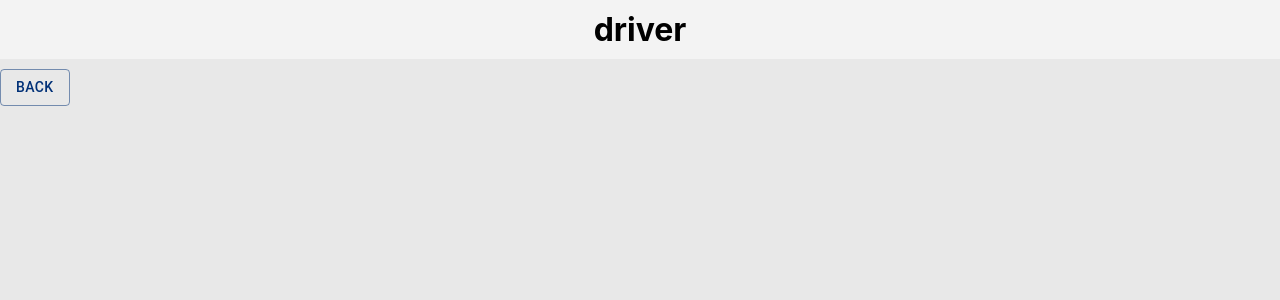
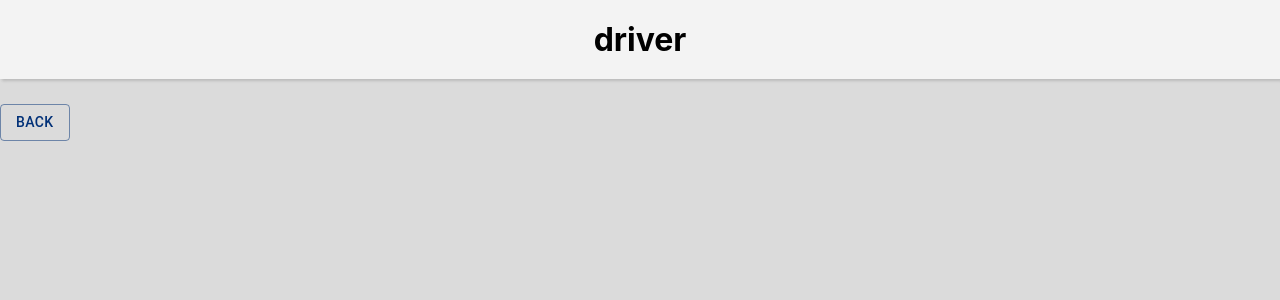
Before and after one commit to jdavstaff/Project3Docs, a React (Create React App) app in the folder frontend/: page /driver in a window 1280 px wide. Shown: the top 300 px of the page. Built offline with nearby package versions, Linux system fonts and the light colour scheme.

Commit message:
tab panels styled

```diff
--- a/frontend/src/App.css
+++ b/frontend/src/App.css
@@ -19,11 +19,11 @@ a:active {
   margin: 0;
 }
 body {
-  background-color: #e8e8e8;
+  background-color: #dbdbdb;
 }
 
 .content {
-  margin: 0 40px;
+  /* margin: 0 40px; */
 }
 
 .bottomButtonBar {
--- a/frontend/src/App.js
+++ b/frontend/src/App.js
@@ -20,6 +20,9 @@ function App() {
       },
       secondary: {
         main: "#373737",
+      },
+      info: {
+        main: "#F3F3F3",
       },
     },
   });
--- a/frontend/src/components/Header.js
+++ b/frontend/src/components/Header.js
@@ -2,9 +2,10 @@ export default function Header({ name }) {
   const headerStyle = {
     textAlign: "center",
     backgroundColor: "#F3F3F3",
-    padding: "10px 0",
+    padding: "20px 0",
     marginBottom: "10px",
-    margin: "0 0 10px 0",
+    margin: "0 0 25px 0",
+    boxShadow: "rgba(0, 0, 0, 0.15) 1.95px 1.95px 2.6px",
   };
 
   return <h1 style={headerStyle}>{name}</h1>;
--- a/frontend/src/pages/manager/Manager.js
+++ b/frontend/src/pages/manager/Manager.js
@@ -8,6 +8,8 @@ import MyMenu from "./MyMenu";
 import Reports from "./Reports";
 import "../../styles/master.scss";
 import { OutlinedButton } from "../../styles/StyledButtons";
+import AppBar from "@mui/material/AppBar";
+
 export default function Driver() {
   const [tabValue, setTabValue] = useState(0);
   const handleTabChange = (e, newTabVal) => {
@@ -34,16 +36,27 @@ export default function Driver() {
     );
   }
 
+  const tabStyle = {
+    boxShadow: "none",
+  };
+
   return (
     <div>
       <Header name={"manager"} />
       <div className="content">
-        <Box sx={{ width: "100%" }}>
-          <Tabs value={tabValue} onChange={handleTabChange}>
-            <Tab label="Inventory" />
-            <Tab label="Menu" />
-            <Tab label="Reports" />
-          </Tabs>
+        <Box sx={{ width: "100%", marginTop: "-25px" }}>
+          <AppBar position="static" color="info" style={tabStyle}>
+            <Tabs
+              value={tabValue}
+              onChange={handleTabChange}
+              textColor="primary"
+              variant="fullWidth"
+            >
+              <Tab label="Inventory" />
+              <Tab label="Menu" />
+              <Tab label="Reports" />
+            </Tabs>
+          </AppBar>
           <TabPanel value={tabValue} index={0}>
             <Inventory />
           </TabPanel>
```
